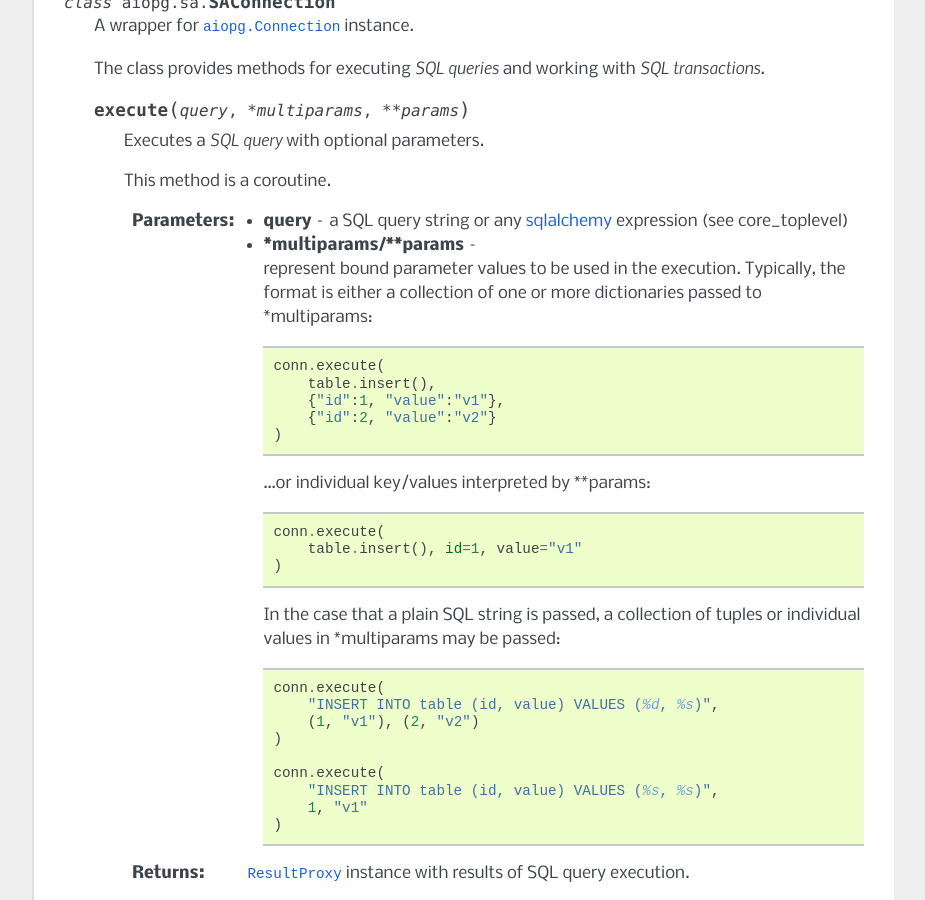
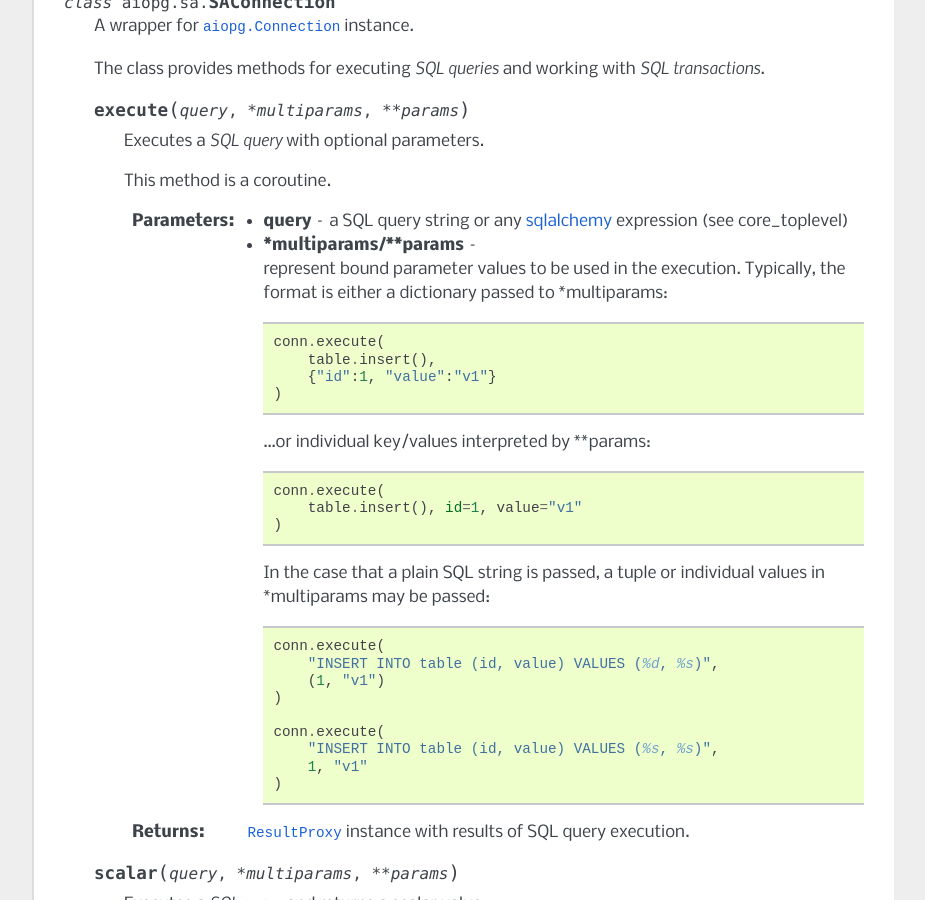
Before and after one commit to aio-libs/aiopg, a Sphinx documentation site: the page built from docs/sa.rst, in a window 1280 px wide and 900 px high, scrolled down 3204 px. Shown: the whole window, without its empty margins (198-1123 px from the left). Built offline with Sphinx 7.4.7, drawn with Linux system fonts in a browser that asks for light colours.

```diff
--- a/docs/sa.rst
+++ b/docs/sa.rst
@@ -202,15 +202,13 @@ Connection
       :param query: a SQL query string or any :term:`sqlalchemy`
                     expression (see :ref:`core_toplevel`)
 
-      :param \*multiparams/\**params: represent bound parameter
-       values to be used in the execution.   Typically,
-       the format is either a collection of one or more
-       dictionaries passed to \*multiparams::
+      :param \*multiparams/\**params: represent bound parameter values
+       to be used in the execution.  Typically, the format is either a
+       dictionary passed to \*multiparams::
 
            conn.execute(
                table.insert(),
-               {"id":1, "value":"v1"},
-               {"id":2, "value":"v2"}
+               {"id":1, "value":"v1"}
            )
 
        ...or individual key/values interpreted by \**params::
@@ -219,12 +217,12 @@ Connection
                table.insert(), id=1, value="v1"
            )
 
-       In the case that a plain SQL string is passed, a collection of
-       tuples or individual values in \*multiparams may be passed::
+       In the case that a plain SQL string is passed, a tuple or
+       individual values in \*multiparams may be passed::
 
            conn.execute(
                "INSERT INTO table (id, value) VALUES (%d, %s)",
-               (1, "v1"), (2, "v2")
+               (1, "v1")
            )
 
            conn.execute(
```
Also changed, not shown: 2 other files.
